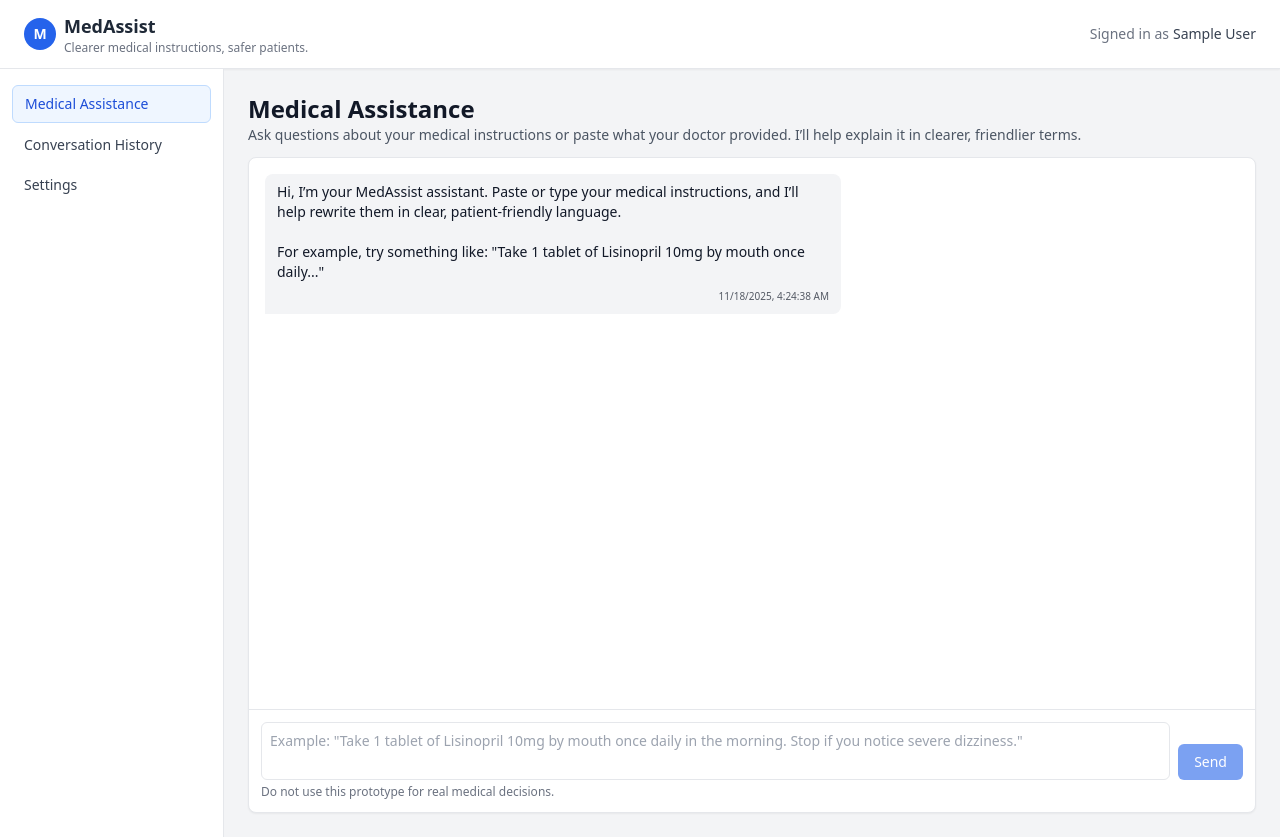
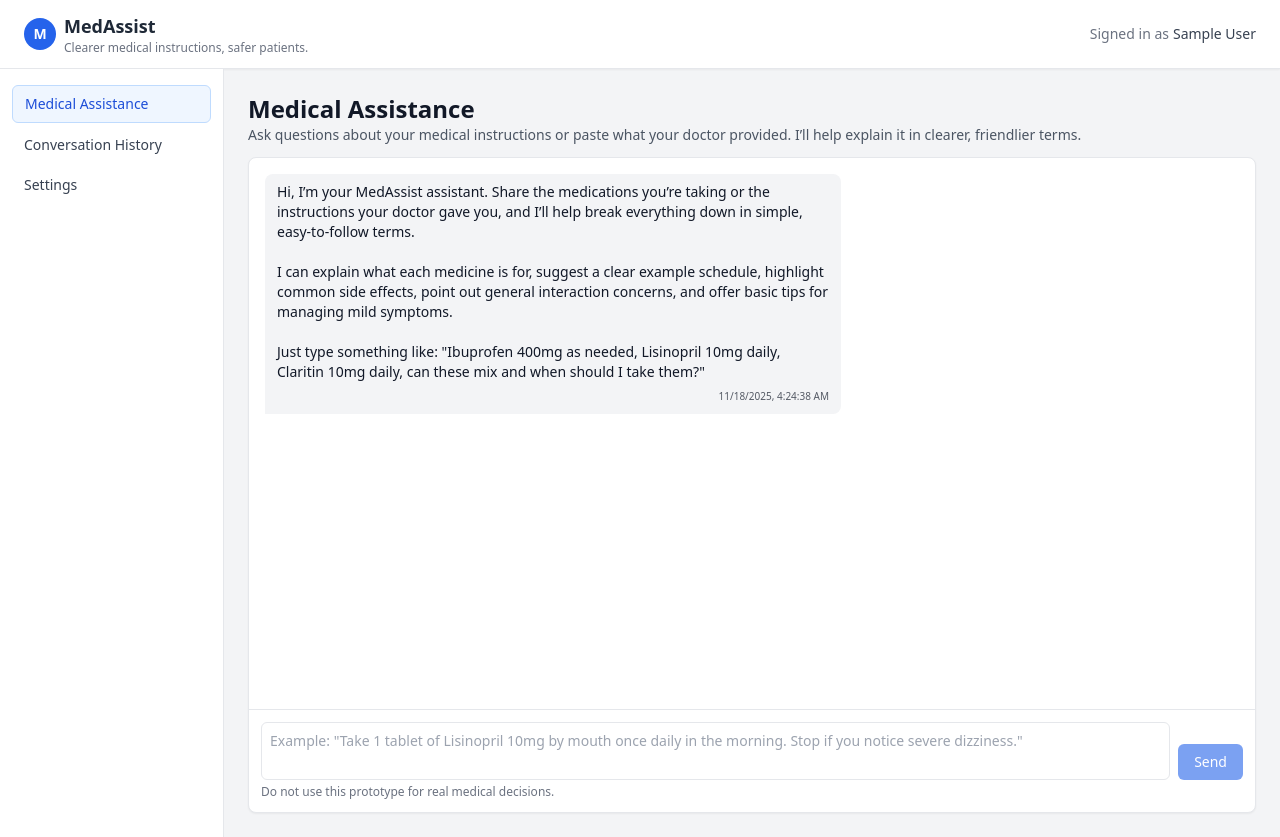
Before and after one commit to Antonio1115/MedAssist, a React (Vite) app in the folder clearcare-frontend/: page /dashboard in a window 1280 px wide. Built offline with nearby package versions, Linux system fonts and the light colour scheme; no server answers; sample sign-in values are in the browser's storage.

Commit message:
chore: another small fix

```diff
--- a/clearcare-frontend/src/pages/DashboardPage.jsx
+++ b/clearcare-frontend/src/pages/DashboardPage.jsx
@@ -19,7 +19,7 @@ export default function DashboardPage() {
       id: 1,
       role: "assistant",
       content:
-        "Hi, I’m your MedAssist assistant. Paste or type your medical instructions, and I’ll help rewrite them in clear, patient-friendly language.\n\nFor example, try something like: \"Take 1 tablet of Lisinopril 10mg by mouth once daily...\"",
+        "Hi, I’m your MedAssist assistant. Share the medications you’re taking or the instructions your doctor gave you, and I’ll help break everything down in simple, easy-to-follow terms.\n\nI can explain what each medicine is for, suggest a clear example schedule, highlight common side effects, point out general interaction concerns, and offer basic tips for managing mild symptoms.\n\nJust type something like: \"Ibuprofen 400mg as needed, Lisinopril 10mg daily, Claritin 10mg daily, can these mix and when should I take them?\"",
       createdAt: new Date().toLocaleString(),
     },
   ]);
```
